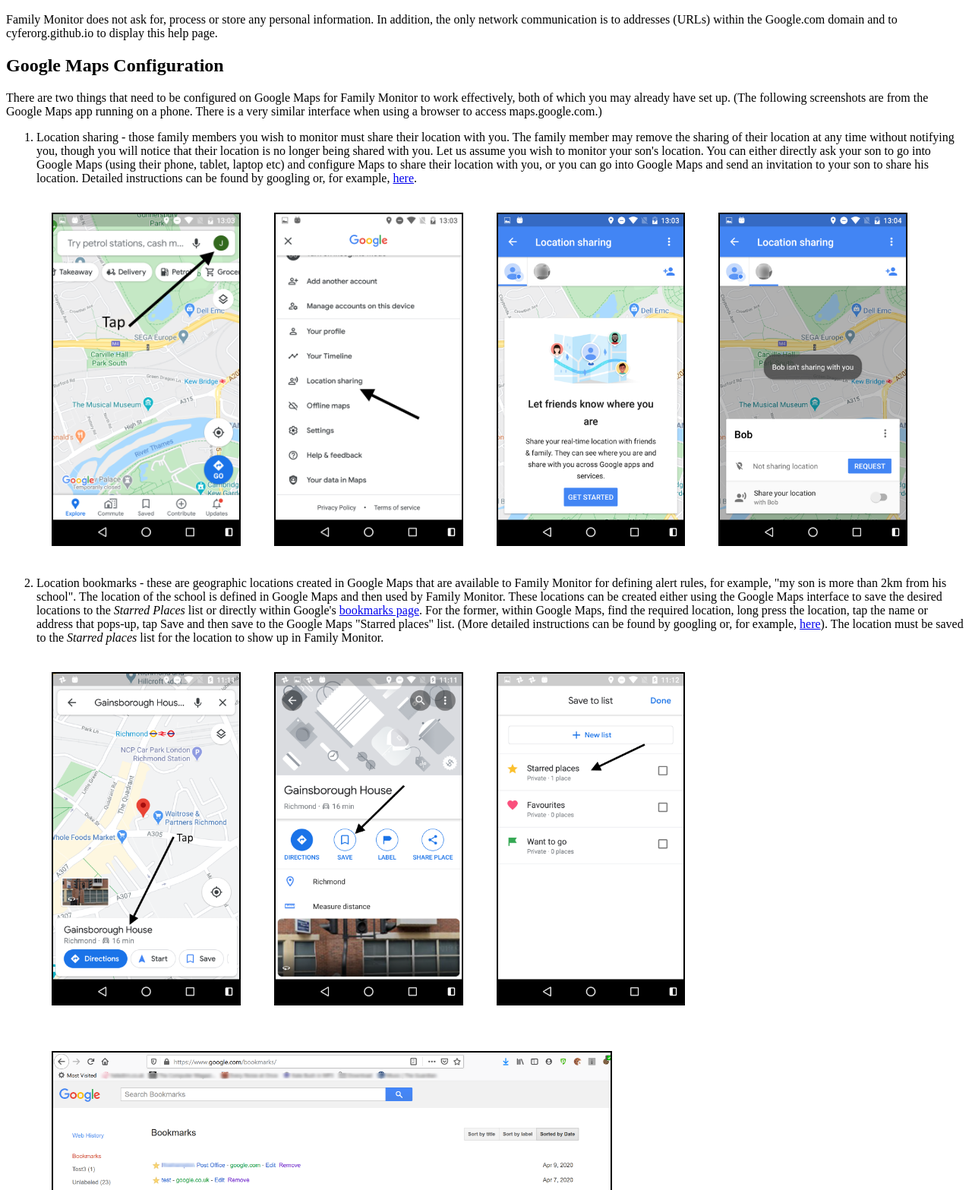
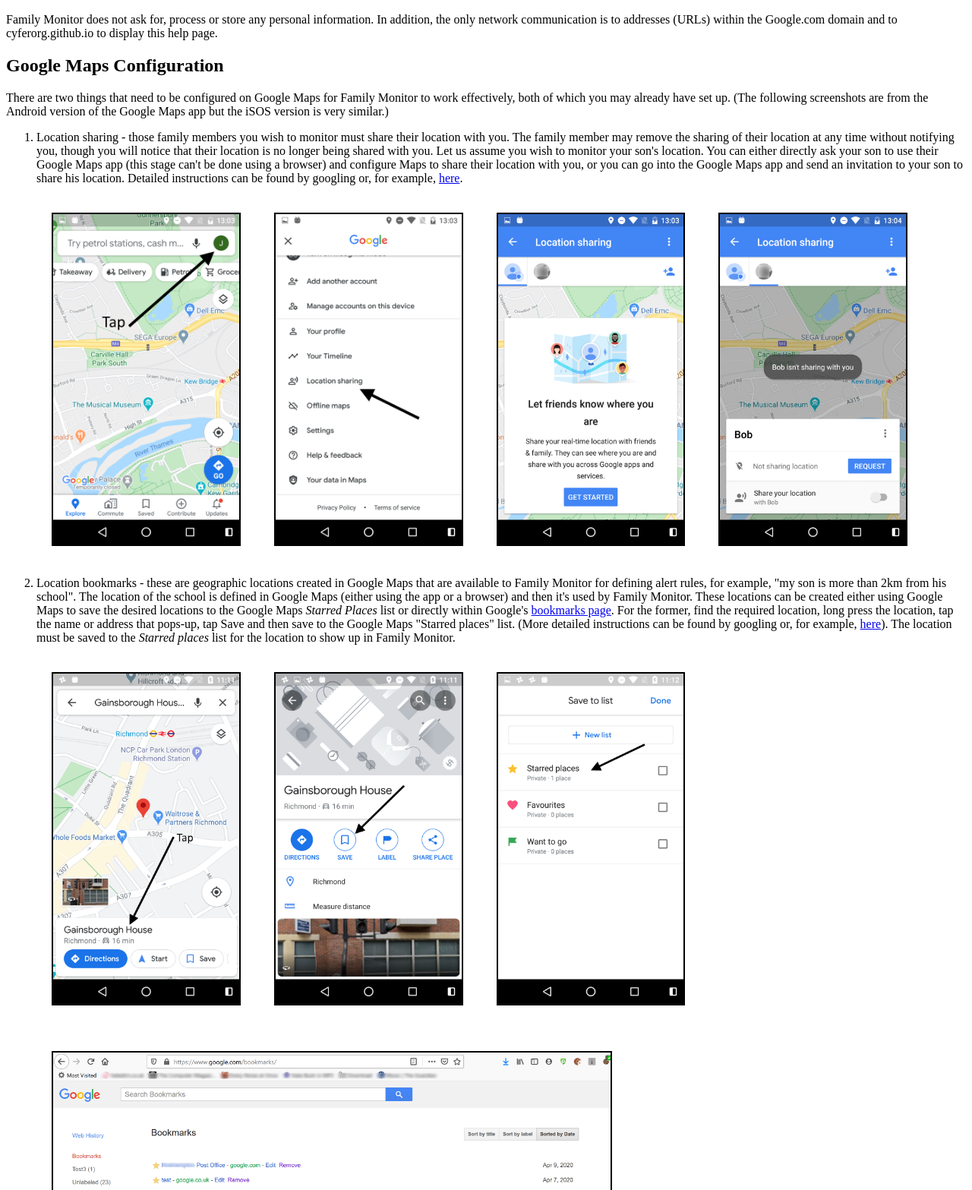
Before and after one commit to cyferorg/FamilyMonitorWindows, a plain HTML site: page index.html in a window 1280 px wide. Shown: the part 2469-4036 px from the top of the page at 76% size. Drawn offline with Linux system fonts and the light colour scheme.

Commit message:
Update index.html

```diff
--- a/index.html
+++ b/index.html
@@ -65,16 +65,16 @@
 <p>Family Monitor does not ask for, process or store any personal information. In addition, the only network communication is to addresses (URLs) within the Google.com domain and to cyferorg.github.io to display this help page.</p>
 <a id="Mapssetup"></a>
 <h2>Google Maps Configuration</h2>
-<p>There are two things that need to be configured on Google Maps for Family Monitor to work effectively, both of which you may already have set up. (The following screenshots are from the Google Maps app running on a phone. There is a very similar interface when using a browser to access maps.google.com.)</p>
+<p>There are two things that need to be configured on Google Maps for Family Monitor to work effectively, both of which you may already have set up. (The following screenshots are from the Android version of the Google Maps app but the iSOS version is very similar.)</p>
 <ol>
-<li>Location sharing - those family members you wish to monitor must share their location with you. The family member may remove the sharing of their location at any time without notifying you, though you will notice that their location is no longer being shared with you. Let us assume you wish to monitor your son's location. You can either directly ask your son to go into Google Maps (using their phone, tablet, laptop etc) and configure Maps to share their location with you, or you can go into Google Maps and send an invitation to your son to share his location. Detailed instructions can be found by googling or, for example, <a href="https://support.google.com/maps/answer/7326816">here</a>.
+<li>Location sharing - those family members you wish to monitor must share their location with you. The family member may remove the sharing of their location at any time without notifying you, though you will notice that their location is no longer being shared with you. Let us assume you wish to monitor your son's location. You can either directly ask your son to use their Google Maps app (this stage can't be done using a browser) and configure Maps to share their location with you, or you can go into the Google Maps app and send an invitation to your son to share his location. Detailed instructions can be found by googling or, for example, <a href="https://support.google.com/maps/answer/7326816">here</a>.
 <p>
 <img style="margin:20px 20px;border:2px solid black;width:20%" src="Screenshots/share1.png" alt="Shared1" >
 <img style="margin:20px 20px;border:2px solid black;width:20%" src="Screenshots/share2.png" alt="Shared2" >
 <img style="margin:20px 20px;border:2px solid black;width:20%" src="Screenshots/share3.png" alt="Shared3" >
 <img style="margin:20px 20px;border:2px solid black;width:20%" src="Screenshots/share4.png" alt="Shared4" >
 </p>
-<li>Location bookmarks - these are geographic locations created in Google Maps that are available to Family Monitor for defining alert rules, for example, "my son is more than 2km from his school". The location of the school is defined in Google Maps and then used by Family Monitor. These locations can be created either using the Google Maps interface to save the desired locations to the <i>Starred Places</i> list or directly within Google's <a href="https://www.google.com/bookmarks">bookmarks page</a>. For the former, within Google Maps, find the required location, long press the location, tap the name or address that pops-up, tap Save and then save to the Google Maps "Starred places" list. (More detailed instructions can be found by googling or, for example, <a href="https://support.google.com/maps/answer/3184808">here</a>). The location must be saved to the <i>Starred places</i> list for the location to show up in Family Monitor.
+<li>Location bookmarks - these are geographic locations created in Google Maps that are available to Family Monitor for defining alert rules, for example, "my son is more than 2km from his school". The location of the school is defined in Google Maps (either using the app or a browser) and then it's used by Family Monitor. These locations can be created either using Google Maps to save the desired locations to the Google Maps <i>Starred Places</i> list or directly within Google's <a href="https://www.google.com/bookmarks">bookmarks page</a>. For the former, find the required location, long press the location, tap the name or address that pops-up, tap Save and then save to the Google Maps "Starred places" list. (More detailed instructions can be found by googling or, for example, <a href="https://support.google.com/maps/answer/3184808">here</a>). The location must be saved to the <i>Starred places</i> list for the location to show up in Family Monitor.
 <p>
 <img style="margin:20px 20px;border:2px solid black;width:20%" src="Screenshots/location1.png" alt="Location1" >
 <img style="margin:20px 20px;border:2px solid black;width:20%" src="Screenshots/location2.png" alt="Location2" >
```
